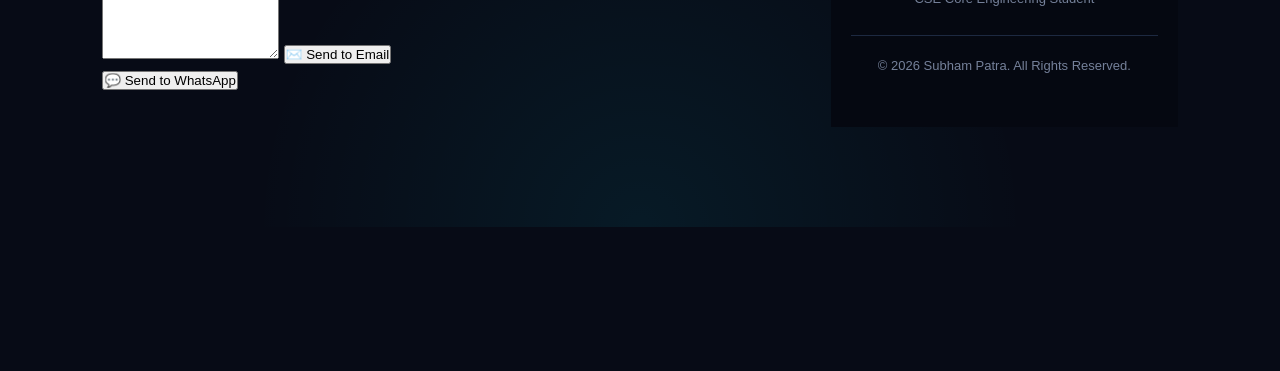
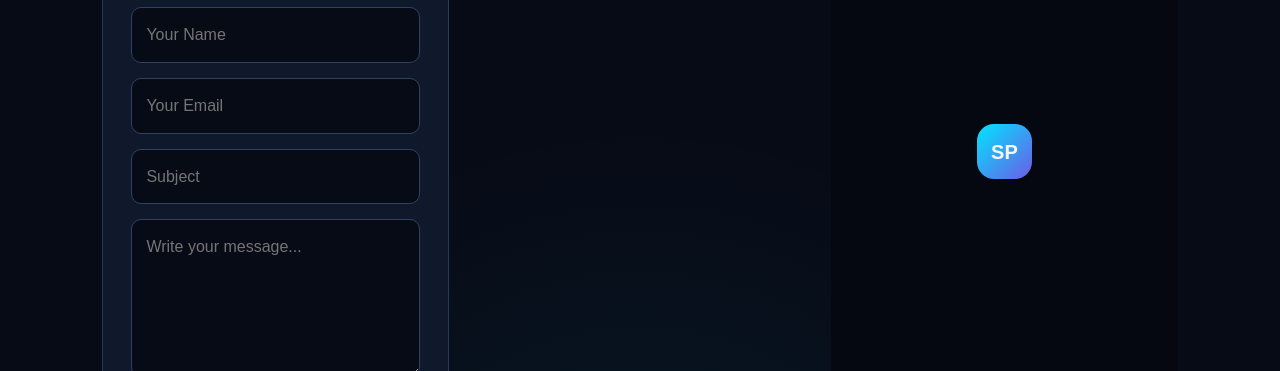
Before and after one commit to subhampatra9932-rgb/subham-portfolio, a plain HTML site: page index.html in a window 1280 px wide. Shown: the part 3844-4215 px from the top of the page. Before the commit the page ends 4071 px from the top, so only its background shows below. Drawn offline with Linux system fonts and the light colour scheme.

Commit message:
Add styles for contact message form

```diff
--- a/style.css
+++ b/style.css
@@ -1351,3 +1351,95 @@
     margin: 10px auto !important;
     display: inline-block !important;
 }
+/* CONTACT MESSAGE FORM */
+.message-form {
+    max-width: 700px;
+    margin: 45px auto 0;
+    padding: 28px;
+    background: #10182b;
+    border: 1px solid #293957;
+    border-radius: 20px;
+}
+
+.message-form h2 {
+    color: #00e5ff;
+    margin-bottom: 8px;
+}
+
+.message-form p {
+    color: #aeb8cf;
+    margin-bottom: 20px;
+}
+
+.message-form input,
+.message-form textarea {
+    width: 100%;
+    margin-bottom: 15px;
+    padding: 14px;
+    border: 1px solid #304263;
+    border-radius: 10px;
+    background: #070b16;
+    color: white;
+    font: inherit;
+}
+
+.message-form button {
+    width: 100%;
+    margin-top: 8px;
+    padding: 14px;
+    border: none;
+    border-radius: 10px;
+    background: #00e5ff;
+    color: #070b16;
+    font-weight: bold;
+    cursor: pointer;
+}
+
+.message-form button:last-child {
+    background: #25D366;
+    color: #07140b;
+}
+
+.message-form button:hover {
+    opacity: 0.85;
+}
+
+@media (max-width: 500px) {
+    .message-form {
+        padding: 18px;
+    }
+}
+
+
+/* Footer ko poori width mein neeche lao */
+footer {
+    position: relative;
+    clear: both;
+    width: 100%;
+    margin-top: 60px;
+    padding: 40px 20px;
+    display: flex;
+    flex-direction: column;
+    align-items: center;
+    justify-content: center;
+    text-align: center;
+    box-sizing: border-box;
+}
+
+/* Footer ka content center mein */
+footer .footer-logo,
+footer h3,
+footer p {
+    text-align: center;
+    margin-left: auto;
+    margin-right: auto;
+}
+
+/* Copyright line */
+footer .copyright {
+    width: 100%;
+    max-width: 500px;
+    margin-top: 25px;
+    padding-top: 20px;
+    border-top: 1px solid #304263;
+}
```
